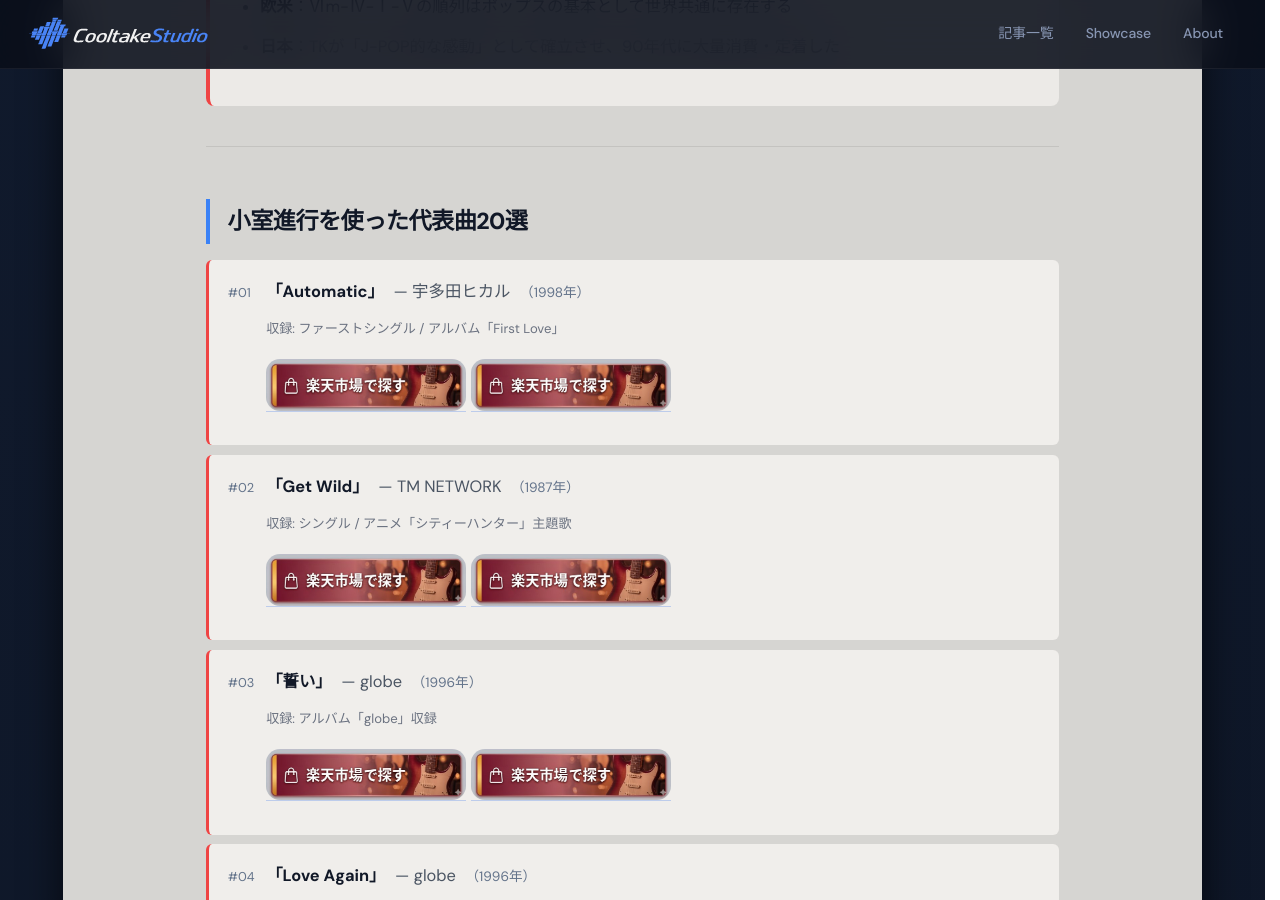
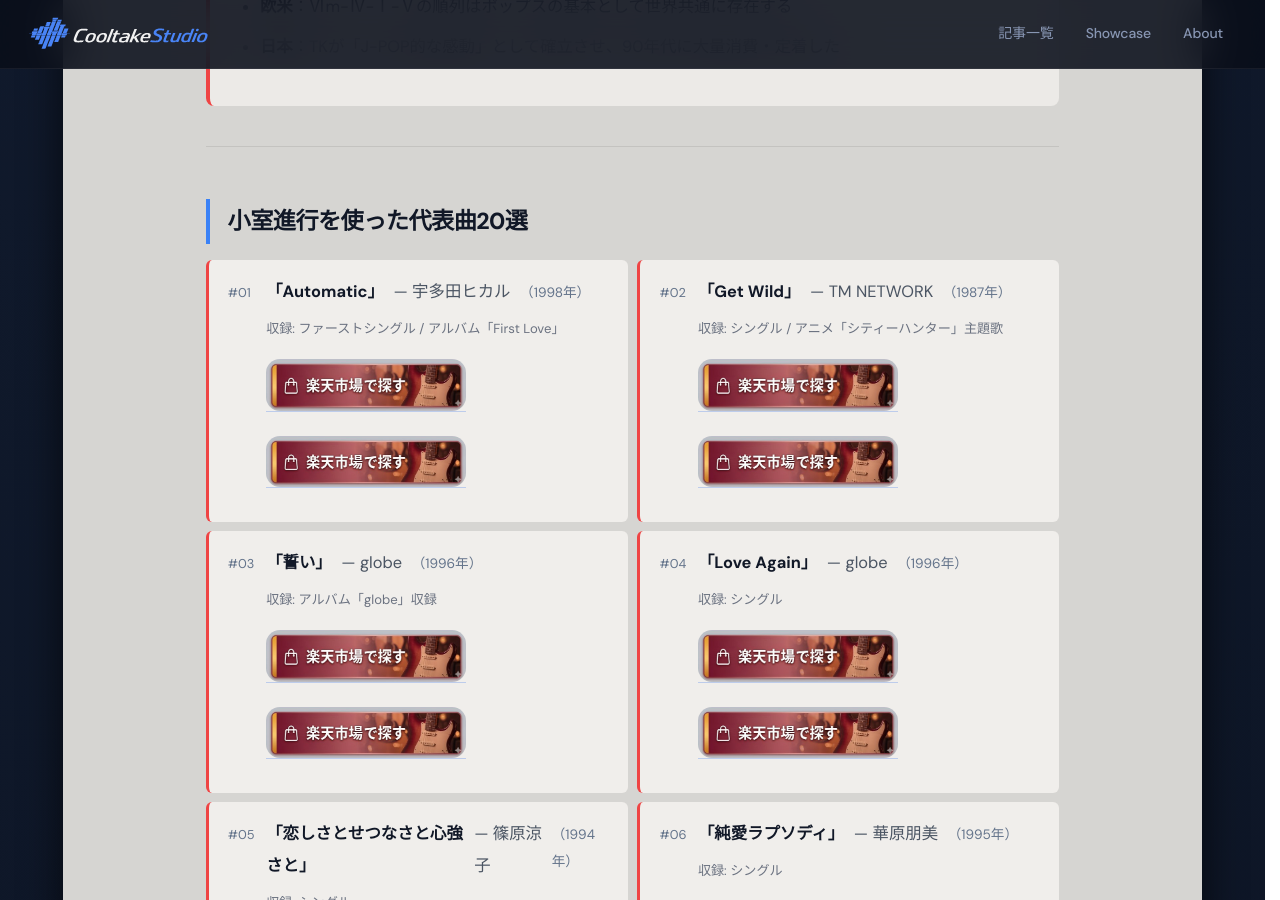
Before and after one commit to cooltake/cooltake-staging, a Jekyll site: the page built from _posts/2026-05-30-chord-progression-03-komuro.md, in a window 1280 px wide and 900 px high, scrolled down 670 px. Built offline with Jekyll 4.4.1, drawn with Linux system fonts in a browser that asks for light colours; some web fonts are replaced.

```diff
--- a/_posts/2026-05-30-chord-progression-03-komuro.md
+++ b/_posts/2026-05-30-chord-progression-03-komuro.md
@@ -27,7 +27,8 @@
 ## 小室進行を使った代表曲20選
 
 
-<div style="background:#f0eeeb;border-radius:6px;padding:1rem 1.2rem;margin:.6rem 0;border-left:3px solid #ef4444;">
+<div style="display:grid;grid-template-columns:repeat(2,1fr);gap:.6rem;margin:1rem 0;">
+<div style="background:#f0eeeb;border-radius:6px;padding:1rem 1.2rem;margin:0;border-left:3px solid #ef4444;">
 <div style="display:flex;align-items:baseline;gap:.6rem;margin-bottom:.5rem;">
   <span style="color:#64748b;font-size:.8rem;min-width:1.8rem;">#01</span>
   <span style="color:#111827;font-weight:bold;">「Automatic」</span>
@@ -40,7 +41,7 @@
 <a href="https://hb.afl.rakuten.co.jp/ichiba/54518dd8.3792440a.54518dd9.03b99be4/?pc=https%3A//search.rakuten.co.jp/search/mall/%E5%AE%87%E5%A4%9A%E7%94%B0%E3%83%92%E3%82%AB%E3%83%AB%2BFirst%2BLove%2BCD/" rel="nofollow" referrerpolicy="no-referrer-when-downgrade" style="display:inline-block;text-decoration:none;margin:.4rem 0;"><img src="/assets/images/btn-rakuten.jpg" alt="宇多田ヒカル ベスト・全作品を楽天で探す" width="200" style="max-width:100%;height:auto;border-radius:14px;display:block;"></a>
 </div>
 </div>
-<div style="background:#f0eeeb;border-radius:6px;padding:1rem 1.2rem;margin:.6rem 0;border-left:3px solid #ef4444;">
+<div style="background:#f0eeeb;border-radius:6px;padding:1rem 1.2rem;margin:0;border-left:3px solid #ef4444;">
 <div style="display:flex;align-items:baseline;gap:.6rem;margin-bottom:.5rem;">
   <span style="color:#64748b;font-size:.8rem;min-width:1.8rem;">#02</span>
   <span style="color:#111827;font-weight:bold;">「Get Wild」</span>
@@ -53,7 +54,7 @@
 <a href="https://hb.afl.rakuten.co.jp/ichiba/54518dd8.3792440a.54518dd9.03b99be4/?pc=https%3A//search.rakuten.co.jp/search/mall/TM%2BNETWORK%2B%E3%83%99%E3%82%B9%E3%83%88%2BCD/" rel="nofollow" referrerpolicy="no-referrer-when-downgrade" style="display:inline-block;text-decoration:none;margin:.4rem 0;"><img src="/assets/images/btn-rakuten.jpg" alt="TM NETWORK ベスト・全作品を楽天で探す" width="200" style="max-width:100%;height:auto;border-radius:14px;display:block;"></a>
 </div>
 </div>
-<div style="background:#f0eeeb;border-radius:6px;padding:1rem 1.2rem;margin:.6rem 0;border-left:3px solid #ef4444;">
+<div style="background:#f0eeeb;border-radius:6px;padding:1rem 1.2rem;margin:0;border-left:3px solid #ef4444;">
 <div style="display:flex;align-items:baseline;gap:.6rem;margin-bottom:.5rem;">
   <span style="color:#64748b;font-size:.8rem;min-width:1.8rem;">#03</span>
   <span style="color:#111827;font-weight:bold;">「誓い」</span>
@@ -66,7 +67,7 @@
 <a href="https://hb.afl.rakuten.co.jp/ichiba/54518dd8.3792440a.54518dd9.03b99be4/?pc=https%3A//search.rakuten.co.jp/search/mall/globe%2B%E3%83%99%E3%82%B9%E3%83%88%2BCD/" rel="nofollow" referrerpolicy="no-referrer-when-downgrade" style="display:inline-block;text-decoration:none;margin:.4rem 0;"><img src="/assets/images/btn-rakuten.jpg" alt="globe ベスト・全作品を楽天で探す" width="200" style="max-width:100%;height:auto;border-radius:14px;display:block;"></a>
 </div>
 </div>
-<div style="background:#f0eeeb;border-radius:6px;padding:1rem 1.2rem;margin:.6rem 0;border-left:3px solid #ef4444;">
+<div style="background:#f0eeeb;border-radius:6px;padding:1rem 1.2rem;margin:0;border-left:3px solid #ef4444;">
 <div style="display:flex;align-items:baseline;gap:.6rem;margin-bottom:.5rem;">
   <span style="color:#64748b;font-size:.8rem;min-width:1.8rem;">#04</span>
   <span style="color:#111827;font-weight:bold;">「Love Again」</span>
@@ -79,7 +80,7 @@
 <a href="https://hb.afl.rakuten.co.jp/ichiba/54518dd8.3792440a.54518dd9.03b99be4/?pc=https%3A//search.rakuten.co.jp/search/mall/globe%2B%E3%82%A2%E3%83%AB%E3%83%90%E3%83%A0%2BCD/" rel="nofollow" referrerpolicy="no-referrer-when-downgrade" style="display:inline-block;text-decoration:none;margin:.4rem 0;"><img src="/assets/images/btn-rakuten.jpg" alt="globe ベスト・全作品を楽天で探す" width="200" style="max-width:100%;height:auto;border-radius:14px;display:block;"></a>
 </div>
 </div>
-<div style="background:#f0eeeb;border-radius:6px;padding:1rem 1.2rem;margin:.6rem 0;border-left:3px solid #ef4444;">
+<div style="background:#f0eeeb;border-radius:6px;padding:1rem 1.2rem;margin:0;border-left:3px solid #ef4444;">
 <div style="display:flex;align-items:baseline;gap:.6rem;margin-bottom:.5rem;">
   <span style="color:#64748b;font-size:.8rem;min-width:1.8rem;">#05</span>
   <span style="color:#111827;font-weight:bold;">「恋しさとせつなさと心強さと」</span>
@@ -92,7 +93,7 @@
 <a href="https://hb.afl.rakuten.co.jp/ichiba/54518dd8.3792440a.54518dd9.03b99be4/?pc=https%3A//search.rakuten.co.jp/search/mall/%E7%AF%A0%E5%8E%9F%E6%B6%BC%E5%AD%90%2B%E3%83%99%E3%82%B9%E3%83%88%2BCD/" rel="nofollow" referrerpolicy="no-referrer-when-downgrade" style="display:inline-block;text-decoration:none;margin:.4rem 0;"><img src="/assets/images/btn-rakuten.jpg" alt="篠原涼子 ベスト・全作品を楽天で探す" width="200" style="max-width:100%;height:auto;border-radius:14px;display:block;"></a>
 </div>
 </div>
-<div style="background:#f0eeeb;border-radius:6px;padding:1rem 1.2rem;margin:.6rem 0;border-left:3px solid #ef4444;">
+<div style="background:#f0eeeb;border-radius:6px;padding:1rem 1.2rem;margin:0;border-left:3px solid #ef4444;">
 <div style="display:flex;align-items:baseline;gap:.6rem;margin-bottom:.5rem;">
   <span style="color:#64748b;font-size:.8rem;min-width:1.8rem;">#06</span>
   <span style="color:#111827;font-weight:bold;">「純愛ラプソディ」</span>
@@ -105,7 +106,7 @@
 <a href="https://hb.afl.rakuten.co.jp/ichiba/54518dd8.3792440a.54518dd9.03b99be4/?pc=https%3A//search.rakuten.co.jp/search/mall/%E8%8F%AF%E5%8E%9F%E6%9C%8B%E7%BE%8E%2B%E3%83%99%E3%82%B9%E3%83%88%2BCD/" rel="nofollow" referrerpolicy="no-referrer-when-downgrade" style="display:inline-block;text-decoration:none;margin:.4rem 0;"><img src="/assets/images/btn-rakuten.jpg" alt="華原朋美 ベスト・全作品を楽天で探す" width="200" style="max-width:100%;height:auto;border-radius:14px;display:block;"></a>
 </div>
 </div>
-<div style="background:#f0eeeb;border-radius:6px;padding:1rem 1.2rem;margin:.6rem 0;border-left:3px solid #ef4444;">
+<div style="background:#f0eeeb;border-radius:6px;padding:1rem 1.2rem;margin:0;border-left:3px solid #ef4444;">
 <div style="display:flex;align-items:baseline;gap:.6rem;margin-bottom:.5rem;">
   <span style="color:#64748b;font-size:.8rem;min-width:1.8rem;">#07</span>
   <span style="color:#111827;font-weight:bold;">「Save Your Dream」</span>
@@ -118,7 +119,7 @@
 <a href="https://hb.afl.rakuten.co.jp/ichiba/54518dd8.3792440a.54518dd9.03b99be4/?pc=https%3A//search.rakuten.co.jp/search/mall/H%2BJungle%2BCD/" rel="nofollow" referrerpolicy="no-referrer-when-downgrade" style="display:inline-block;text-decoration:none;margin:.4rem 0;"><img src="/assets/images/btn-rakuten.jpg" alt="H Jungle with t ベスト・全作品を楽天で探す" width="200" style="max-width:100%;height:auto;border-radius:14px;display:block;"></a>
 </div>
 </div>
-<div style="background:#f0eeeb;border-radius:6px;padding:1rem 1.2rem;margin:.6rem 0;border-left:3px solid #ef4444;">
+<div style="background:#f0eeeb;border-radius:6px;padding:1rem 1.2rem;margin:0;border-left:3px solid #ef4444;">
 <div style="display:flex;align-items:baseline;gap:.6rem;margin-bottom:.5rem;">
   <span style="color:#64748b;font-size:.8rem;min-width:1.8rem;">#08</span>
   <span style="color:#111827;font-weight:bold;">「Chase the Chance」</span>
@@ -131,7 +132,7 @@
 <a href="https://hb.afl.rakuten.co.jp/ichiba/54518dd8.3792440a.54518dd9.03b99be4/?pc=https%3A//search.rakuten.co.jp/search/mall/%E5%AE%89%E5%AE%A4%E5%A5%88%E7%BE%8E%E6%81%B5%2B%E3%83%99%E3%82%B9%E3%83%88%2BCD/" rel="nofollow" referrerpolicy="no-referrer-when-downgrade" style="display:inline-block;text-decoration:none;margin:.4rem 0;"><img src="/assets/images/btn-rakuten.jpg" alt="安室奈美恵 ベスト・全作品を楽天で探す" width="200" style="max-width:100%;height:auto;border-radius:14px;display:block;"></a>
 </div>
 </div>
-<div style="background:#f0eeeb;border-radius:6px;padding:1rem 1.2rem;margin:.6rem 0;border-left:3px solid #ef4444;">
+<div style="background:#f0eeeb;border-radius:6px;padding:1rem 1.2rem;margin:0;border-left:3px solid #ef4444;">
 <div style="display:flex;align-items:baseline;gap:.6rem;margin-bottom:.5rem;">
   <span style="color:#64748b;font-size:.8rem;min-width:1.8rem;">#09</span>
   <span style="color:#111827;font-weight:bold;">「Dreaming Of You」</span>
@@ -144,7 +145,7 @@
 <a href="https://hb.afl.rakuten.co.jp/ichiba/54518dd8.3792440a.54518dd9.03b99be4/?pc=https%3A//search.rakuten.co.jp/search/mall/TRF%2B%E3%83%99%E3%82%B9%E3%83%88%2BCD/" rel="nofollow" referrerpolicy="no-referrer-when-downgrade" style="display:inline-block;text-decoration:none;margin:.4rem 0;"><img src="/assets/images/btn-rakuten.jpg" alt="TRF ベスト・全作品を楽天で探す" width="200" style="max-width:100%;height:auto;border-radius:14px;display:block;"></a>
 </div>
 </div>
-<div style="background:#f0eeeb;border-radius:6px;padding:1rem 1.2rem;margin:.6rem 0;border-left:3px solid #ef4444;">
+<div style="background:#f0eeeb;border-radius:6px;padding:1rem 1.2rem;margin:0;border-left:3px solid #ef4444;">
 <div style="display:flex;align-items:baseline;gap:.6rem;margin-bottom:.5rem;">
   <span style="color:#64748b;font-size:.8rem;min-width:1.8rem;">#10</span>
   <span style="color:#111827;font-weight:bold;">「Be Together」</span>
@@ -157,7 +158,7 @@
 <a href="https://hb.afl.rakuten.co.jp/ichiba/54518dd8.3792440a.54518dd9.03b99be4/?pc=https%3A//search.rakuten.co.jp/search/mall/TRF%2B%E3%82%A2%E3%83%AB%E3%83%90%E3%83%A0%2BCD/" rel="nofollow" referrerpolicy="no-referrer-when-downgrade" style="display:inline-block;text-decoration:none;margin:.4rem 0;"><img src="/assets/images/btn-rakuten.jpg" alt="TRF ベスト・全作品を楽天で探す" width="200" style="max-width:100%;height:auto;border-radius:14px;display:block;"></a>
 </div>
 </div>
-<div style="background:#f0eeeb;border-radius:6px;padding:1rem 1.2rem;margin:.6rem 0;border-left:3px solid #ef4444;">
+<div style="background:#f0eeeb;border-radius:6px;padding:1rem 1.2rem;margin:0;border-left:3px solid #ef4444;">
 <div style="display:flex;align-items:baseline;gap:.6rem;margin-bottom:.5rem;">
   <span style="color:#64748b;font-size:.8rem;min-width:1.8rem;">#11</span>
   <span style="color:#111827;font-weight:bold;">「SPEED」</span>
@@ -170,7 +171,7 @@
 <a href="https://hb.afl.rakuten.co.jp/ichiba/54518dd8.3792440a.54518dd9.03b99be4/?pc=https%3A//search.rakuten.co.jp/search/mall/TRF%2B%E3%83%99%E3%82%B9%E3%83%88%2BCD/" rel="nofollow" referrerpolicy="no-referrer-when-downgrade" style="display:inline-block;text-decoration:none;margin:.4rem 0;"><img src="/assets/images/btn-rakuten.jpg" alt="TRF ベスト・全作品を楽天で探す" width="200" style="max-width:100%;height:auto;border-radius:14px;display:block;"></a>
 </div>
 </div>
-<div style="background:#f0eeeb;border-radius:6px;padding:1rem 1.2rem;margin:.6rem 0;border-left:3px solid #ef4444;">
+<div style="background:#f0eeeb;border-radius:6px;padding:1rem 1.2rem;margin:0;border-left:3px solid #ef4444;">
 <div style="display:flex;align-items:baseline;gap:.6rem;margin-bottom:.5rem;">
   <span style="color:#64748b;font-size:.8rem;min-width:1.8rem;">#12</span>
   <span style="color:#111827;font-weight:bold;">「Dear」</span>
@@ -183,7 +184,7 @@
 <a href="https://hb.afl.rakuten.co.jp/ichiba/54518dd8.3792440a.54518dd9.03b99be4/?pc=https%3A//search.rakuten.co.jp/search/mall/%E8%8F%AF%E5%8E%9F%E6%9C%8B%E7%BE%8E%2B%E3%82%A2%E3%83%AB%E3%83%90%E3%83%A0%2BCD/" rel="nofollow" referrerpolicy="no-referrer-when-downgrade" style="display:inline-block;text-decoration:none;margin:.4rem 0;"><img src="/assets/images/btn-rakuten.jpg" alt="華原朋美 ベスト・全作品を楽天で探す" width="200" style="max-width:100%;height:auto;border-radius:14px;display:block;"></a>
 </div>
 </div>
-<div style="background:#f0eeeb;border-radius:6px;padding:1rem 1.2rem;margin:.6rem 0;border-left:3px solid #ef4444;">
+<div style="background:#f0eeeb;border-radius:6px;padding:1rem 1.2rem;margin:0;border-left:3px solid #ef4444;">
 <div style="display:flex;align-items:baseline;gap:.6rem;margin-bottom:.5rem;">
   <span style="color:#64748b;font-size:.8rem;min-width:1.8rem;">#13</span>
   <span style="color:#111827;font-weight:bold;">「Body & Soul」</span>
@@ -196,7 +197,7 @@
 <a href="https://hb.afl.rakuten.co.jp/ichiba/54518dd8.3792440a.54518dd9.03b99be4/?pc=https%3A//search.rakuten.co.jp/search/mall/globe%2B%E3%83%99%E3%82%B9%E3%83%88%2BCD/" rel="nofollow" referrerpolicy="no-referrer-when-downgrade" style="display:inline-block;text-decoration:none;margin:.4rem 0;"><img src="/assets/images/btn-rakuten.jpg" alt="globe ベスト・全作品を楽天で探す" width="200" style="max-width:100%;height:auto;border-radius:14px;display:block;"></a>
 </div>
 </div>
-<div style="background:#f0eeeb;border-radius:6px;padding:1rem 1.2rem;margin:.6rem 0;border-left:3px solid #ef4444;">
+<div style="background:#f0eeeb;border-radius:6px;padding:1rem 1.2rem;margin:0;border-left:3px solid #ef4444;">
 <div style="display:flex;align-items:baseline;gap:.6rem;margin-bottom:.5rem;">
   <span style="color:#64748b;font-size:.8rem;min-width:1.8rem;">#14</span>
   <span style="color:#111827;font-weight:bold;">「Hello」</span>
@@ -209,7 +210,7 @@
 <a href="https://hb.afl.rakuten.co.jp/ichiba/54518dd8.3792440a.54518dd9.03b99be4/?pc=https%3A//search.rakuten.co.jp/search/mall/SPEED%2B%E3%83%99%E3%82%B9%E3%83%88%2BCD/" rel="nofollow" referrerpolicy="no-referrer-when-downgrade" style="display:inline-block;text-decoration:none;margin:.4rem 0;"><img src="/assets/images/btn-rakuten.jpg" alt="SPEED ベスト・全作品を楽天で探す" width="200" style="max-width:100%;height:auto;border-radius:14px;display:block;"></a>
 </div>
 </div>
-<div style="background:#f0eeeb;border-radius:6px;padding:1rem 1.2rem;margin:.6rem 0;border-left:3px solid #ef4444;">
+<div style="background:#f0eeeb;border-radius:6px;padding:1rem 1.2rem;margin:0;border-left:3px solid #ef4444;">
 <div style="display:flex;align-items:baseline;gap:.6rem;margin-bottom:.5rem;">
   <span style="color:#64748b;font-size:.8rem;min-width:1.8rem;">#15</span>
   <span style="color:#111827;font-weight:bold;">「White Love」</span>
@@ -222,7 +223,7 @@
 <a href="https://hb.afl.rakuten.co.jp/ichiba/54518dd8.3792440a.54518dd9.03b99be4/?pc=https%3A//search.rakuten.co.jp/search/mall/SPEED%2B%E3%83%99%E3%82%B9%E3%83%88%2BCD/" rel="nofollow" referrerpolicy="no-referrer-when-downgrade" style="display:inline-block;text-decoration:none;margin:.4rem 0;"><img src="/assets/images/btn-rakuten.jpg" alt="SPEED ベスト・全作品を楽天で探す" width="200" style="max-width:100%;height:auto;border-radius:14px;display:block;"></a>
 </div>
 </div>
-<div style="background:#f0eeeb;border-radius:6px;padding:1rem 1.2rem;margin:.6rem 0;border-left:3px solid #ef4444;">
+<div style="background:#f0eeeb;border-radius:6px;padding:1rem 1.2rem;margin:0;border-left:3px solid #ef4444;">
 <div style="display:flex;align-items:baseline;gap:.6rem;margin-bottom:.5rem;">
   <span style="color:#64748b;font-size:.8rem;min-width:1.8rem;">#16</span>
   <span style="color:#111827;font-weight:bold;">「DEPARTURES」</span>
@@ -235,7 +236,7 @@
 <a href="https://hb.afl.rakuten.co.jp/ichiba/54518dd8.3792440a.54518dd9.03b99be4/?pc=https%3A//search.rakuten.co.jp/search/mall/globe%2B%E3%83%99%E3%82%B9%E3%83%88%2BCD/" rel="nofollow" referrerpolicy="no-referrer-when-downgrade" style="display:inline-block;text-decoration:none;margin:.4rem 0;"><img src="/assets/images/btn-rakuten.jpg" alt="globe ベスト・全作品を楽天で探す" width="200" style="max-width:100%;height:auto;border-radius:14px;display:block;"></a>
 </div>
 </div>
-<div style="background:#f0eeeb;border-radius:6px;padding:1rem 1.2rem;margin:.6rem 0;border-left:3px solid #ef4444;">
+<div style="background:#f0eeeb;border-radius:6px;padding:1rem 1.2rem;margin:0;border-left:3px solid #ef4444;">
 <div style="display:flex;align-items:baseline;gap:.6rem;margin-bottom:.5rem;">
   <span style="color:#64748b;font-size:.8rem;min-width:1.8rem;">#17</span>
   <span style="color:#111827;font-weight:bold;">「Feel Like dance」</span>
@@ -248,7 +249,7 @@
 <a href="https://hb.afl.rakuten.co.jp/ichiba/54518dd8.3792440a.54518dd9.03b99be4/?pc=https%3A//search.rakuten.co.jp/search/mall/globe%2B%E3%82%A2%E3%83%AB%E3%83%90%E3%83%A0%2BCD/" rel="nofollow" referrerpolicy="no-referrer-when-downgrade" style="display:inline-block;text-decoration:none;margin:.4rem 0;"><img src="/assets/images/btn-rakuten.jpg" alt="globe ベスト・全作品を楽天で探す" width="200" style="max-width:100%;height:auto;border-radius:14px;display:block;"></a>
 </div>
 </div>
-<div style="background:#f0eeeb;border-radius:6px;padding:1rem 1.2rem;margin:.6rem 0;border-left:3px solid #ef4444;">
+<div style="background:#f0eeeb;border-radius:6px;padding:1rem 1.2rem;margin:0;border-left:3px solid #ef4444;">
 <div style="display:flex;align-items:baseline;gap:.6rem;margin-bottom:.5rem;">
   <span style="color:#64748b;font-size:.8rem;min-width:1.8rem;">#18</span>
   <span style="color:#111827;font-weight:bold;">「今すぐ Kiss Me」</span>
@@ -261,7 +262,7 @@
 <a href="https://hb.afl.rakuten.co.jp/ichiba/54518dd8.3792440a.54518dd9.03b99be4/?pc=https%3A//search.rakuten.co.jp/search/mall/LINDBERG%2B%E3%83%99%E3%82%B9%E3%83%88%2BCD/" rel="nofollow" referrerpolicy="no-referrer-when-downgrade" style="display:inline-block;text-decoration:none;margin:.4rem 0;"><img src="/assets/images/btn-rakuten.jpg" alt="LINDBERG ベスト・全作品を楽天で探す" width="200" style="max-width:100%;height:auto;border-radius:14px;display:block;"></a>
 </div>
 </div>
-<div style="background:#f0eeeb;border-radius:6px;padding:1rem 1.2rem;margin:.6rem 0;border-left:3px solid #ef4444;">
+<div style="background:#f0eeeb;border-radius:6px;padding:1rem 1.2rem;margin:0;border-left:3px solid #ef4444;">
 <div style="display:flex;align-items:baseline;gap:.6rem;margin-bottom:.5rem;">
   <span style="color:#64748b;font-size:.8rem;min-width:1.8rem;">#19</span>
   <span style="color:#111827;font-weight:bold;">「月」</span>
@@ -274,7 +275,7 @@
 <a href="https://hb.afl.rakuten.co.jp/ichiba/54518dd8.3792440a.54518dd9.03b99be4/?pc=https%3A//search.rakuten.co.jp/search/mall/%E9%AC%BC%E6%9D%9F%E3%81%A1%E3%81%B2%E3%82%8D%2B%E3%83%99%E3%82%B9%E3%83%88%2BCD/" rel="nofollow" referrerpolicy="no-referrer-when-downgrade" style="display:inline-block;text-decoration:none;margin:.4rem 0;"><img src="/assets/images/btn-rakuten.jpg" alt="鬼束ちひろ ベスト・全作品を楽天で探す" width="200" style="max-width:100%;height:auto;border-radius:14px;display:block;"></a>
 </div>
 </div>
-<div style="background:#f0eeeb;border-radius:6px;padding:1rem 1.2rem;margin:.6rem 0;border-left:3px solid #ef4444;">
+<div style="background:#f0eeeb;border-radius:6px;padding:1rem 1.2rem;margin:0;border-left:3px solid #ef4444;">
 <div style="display:flex;align-items:baseline;gap:.6rem;margin-bottom:.5rem;">
   <span style="color:#64748b;font-size:.8rem;min-width:1.8rem;">#20</span>
   <span style="color:#111827;font-weight:bold;">「Superstar」</span>
@@ -285,6 +286,7 @@
 <div style="margin-left:2.4rem;">
 <a href="https://hb.afl.rakuten.co.jp/ichiba/54518dd8.3792440a.54518dd9.03b99be4/?pc=https%3A//search.rakuten.co.jp/search/mall/Superstar%2BSheryl%2BCrow%2BCD/" rel="nofollow" referrerpolicy="no-referrer-when-downgrade" style="display:inline-block;text-decoration:none;margin:.4rem 0;"><img src="/assets/images/btn-rakuten.jpg" alt="「Superstar」収録作品を楽天で探す" width="200" style="max-width:100%;height:auto;border-radius:14px;display:block;"></a>
 <a href="https://hb.afl.rakuten.co.jp/ichiba/54518dd8.3792440a.54518dd9.03b99be4/?pc=https%3A//search.rakuten.co.jp/search/mall/Sheryl%2BCrow%2B%E3%83%99%E3%82%B9%E3%83%88%2BCD/" rel="nofollow" referrerpolicy="no-referrer-when-downgrade" style="display:inline-block;text-decoration:none;margin:.4rem 0;"><img src="/assets/images/btn-rakuten.jpg" alt="Sheryl Crow ベスト・全作品を楽天で探す" width="200" style="max-width:100%;height:auto;border-radius:14px;display:block;"></a>
+</div>
 </div>
 </div>
 
```
